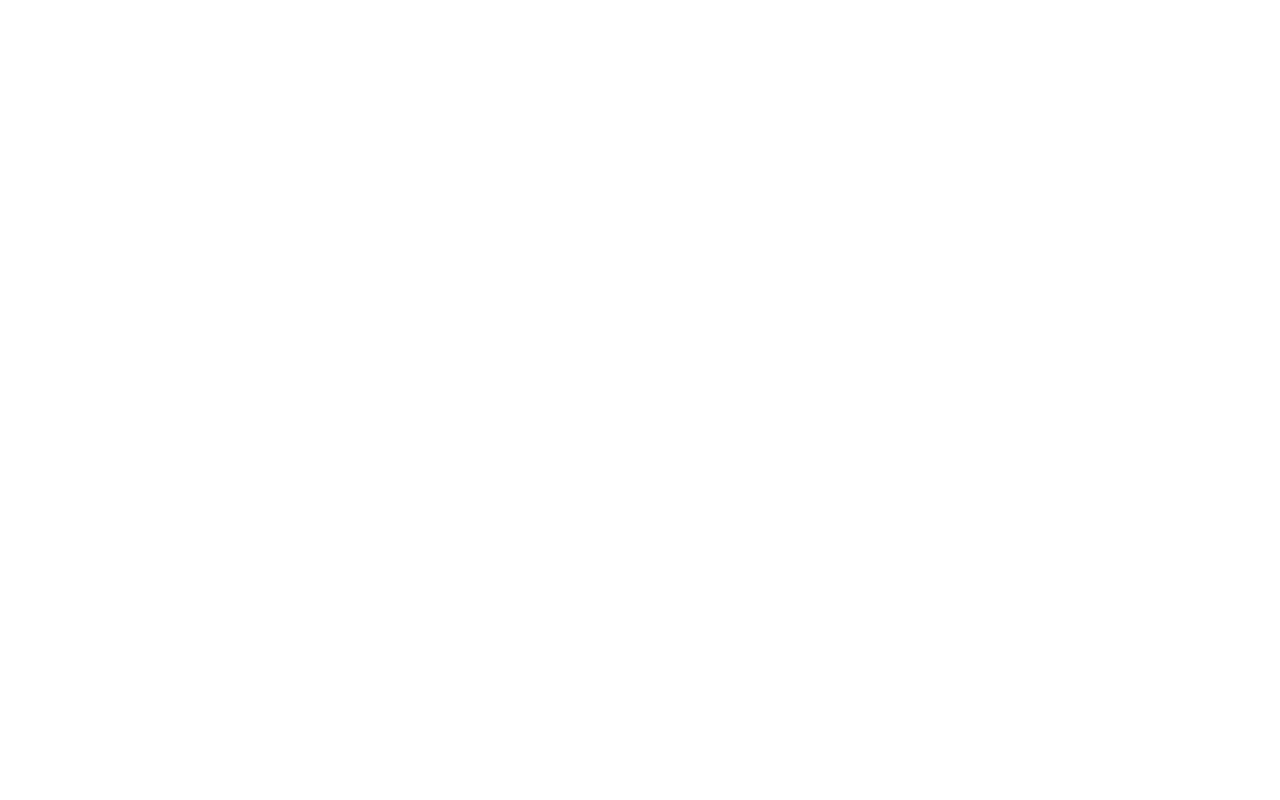
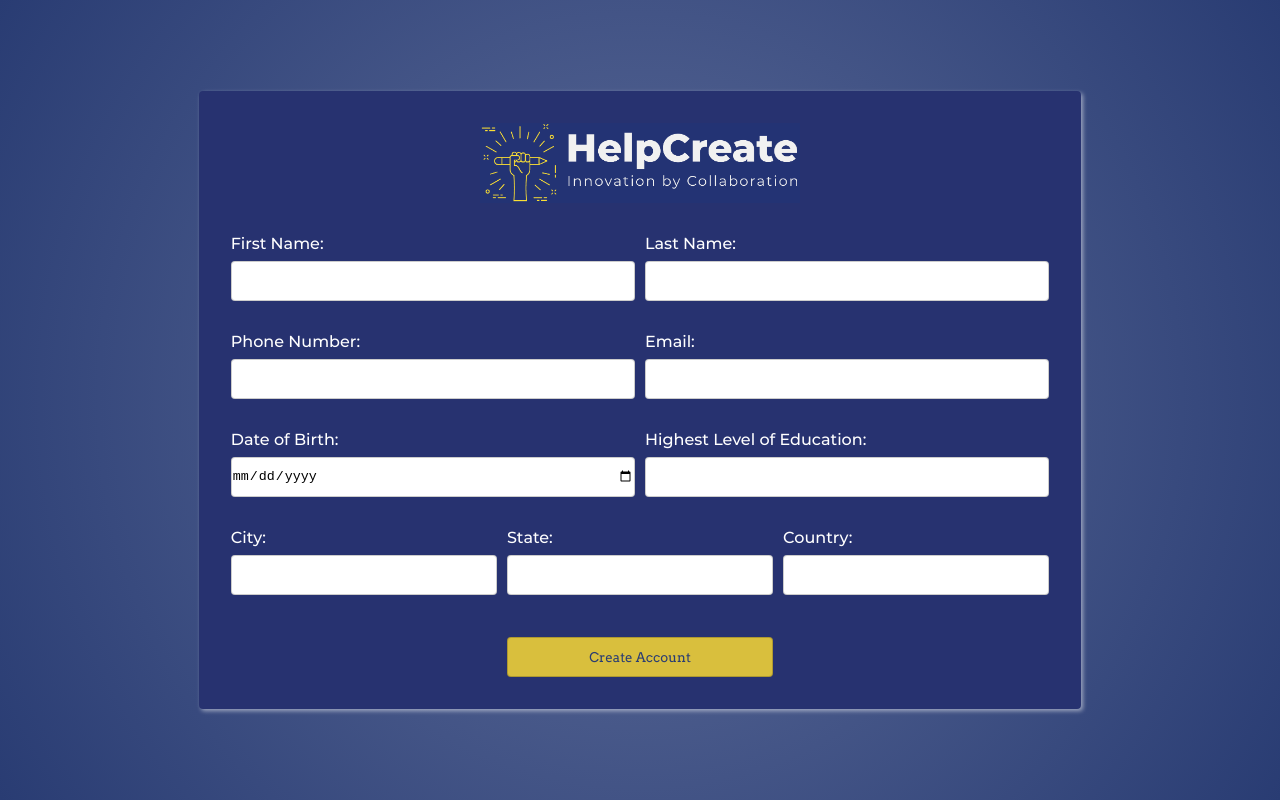
Before and after one commit to avaneeshk098/HelpCreateDesign, a plain HTML site: page Register/index.html in a window 1280 px wide. Drawn offline with Linux system fonts and the light colour scheme.

Commit message:
Added registration form

```diff
--- a/Register/index.html
+++ b/Register/index.html
@@ -0,0 +1,63 @@
+<!DOCTYPE html>
+<html lang="en">
+  <head>
+    <meta charset="UTF-8" />
+    <meta name="viewport" content="width=device-width, initial-scale=1.0" />
+    <title>HelpCreate - Register</title>
+    <link href="styles.css" rel="stylesheet" />
+  </head>
+  <body>
+      <div class="form-container">
+        <img src="HelpCreate Text Logo.png" alt=""class="form-img"/>
+          <form class="form">
+            <div class="form-group-desktop">
+            <div class="form-group">
+                <label for="fname">First Name:</label>
+                <input type="text" name="fname" id="fname" class="form-field"/>
+            </div>
+            <div class="form-group">
+                <label for="lname">Last Name:</label>
+                <input type="text" name="lname" id="lname" class="form-field"/>
+            </div>
+          </div>
+          <div class="form-group-desktop">
+            <div class="form-group">
+                <label for="phone">Phone Number:</label>
+                <input type="number" name="phone" id="phone" class="form-field">
+            </div>
+            <div class="form-group">
+                <label for="email">Email: </label>
+                <input type="email" name="email" id="email" class="form-field"/>
+            </div>
+          </div>
+          <div class="form-group-desktop">
+            <div class="form-group">
+                <label for="date">Date of Birth:</label>
+                <input type="date" name="date" id="date" class="form-field">
+            </div>
+            <div class="form-group">
+                <label for="edu">Highest Level of Education:</label>
+                <input type="text" name="edu" id="edu" class="form-field">
+            </div>
+          </div>
+          <div class="form-address-group">
+            <div class="form-group">
+                <label for="city">City:</label>
+                <input type="text" name="city" id="city" class="form-field">
+            </div>
+
+            <div class="form-group">
+                <label for="state">State:</label>
+                <input type="text" name="state" id="state" class="form-field">
+            </div>
+            <div class="form-group">
+                <label for="country">Country:</label>
+                <input type="text" name="country" id="country" class="form-field">
+            </div>
+            <button class="form-submit" type="submit">Create Account</button>
+          </div>
+          </form>
+      </div>
+    <script src="app.js"></script>
+  </body>
+</html>
--- a/Register/styles.css
+++ b/Register/styles.css
@@ -1 +1,110 @@
 @import url('../fonts/stylesheet.css');
+
+* {
+  box-sizing: border-box;
+  margin: 0;
+  padding: 0;
+}
+
+body {
+    background: rgb(111,125,166);
+background: -moz-radial-gradient(circle, rgba(111,125,166,1) 0%, rgba(82,98,145,1) 23%, rgba(41,60,115,1) 100%);
+background: -webkit-radial-gradient(circle, rgba(111,125,166,1) 0%, rgba(82,98,145,1) 23%, rgba(41,60,115,1) 100%);
+background: radial-gradient(circle, rgba(111,125,166,1) 0%, rgba(82,98,145,1) 23%, rgba(41,60,115,1) 100%);
+filter: progid:DXImageTransform.Microsoft.gradient(startColorstr="#6f7da6",endColorstr="#293c73",GradientType=1);
+}
+
+.form-img{
+  height: 80px;
+  display: block;
+  margin: 0 auto;
+  width: auto;
+  margin-bottom: 2rem;
+}
+
+
+.form-container{
+  display: block;
+  margin: 0 auto;
+  background-color: white;
+  width: fit-content;
+  padding: 2rem;
+  border-radius: 4px;
+  border: none;
+  background-color: rgb(39, 50,112);
+  box-shadow: 2px 2px 4px rgba(255,255,255, 0.5);
+}
+
+.form-group{
+  margin-bottom: 2rem;
+}
+
+.form-field{
+  height: 40px;
+  margin-top: 8px;
+  width :100%;
+  outline: none;
+  border: 1px solid rgba(0,0,0,0.2);
+  border-radius: 4px;
+}
+
+.form-group label{
+  font-family: 'montserrat';
+  color: #fff;
+  font-weight: 500;
+}
+
+.form-group-desktop{
+  display: grid;
+  grid-template-columns: 1fr 1fr;
+  grid-gap: 10px;
+}
+
+.form-address-group{
+  display: grid;
+  grid-template-columns: 1fr 1fr 1fr;
+  grid-gap: 10px;
+}
+
+.form-submit{
+  grid-column-start: 2;
+  height: 40px;
+  border-radius: 4px;
+  outline: none;
+  border: 1px solid rgba(0,0,0,0.2);
+  font-family: 'arvo';
+  background-color: #D9BF3D;
+  color: #293C73;
+}
+
+.form-submit:hover{
+  cursor: pointer;
+  background-color: #F2D338;
+  transition: all ease-in-out 350ms;
+}
+
+@media screen and (min-width: 900px){
+  body{
+    display: flex;
+    height: 100vh;
+    justify-content: center;
+    align-items: center;
+  }
+}
+
+@media screen and (max-width: 900px){
+  .form-img{
+    height: 45px;
+    width: auto;
+  }
+
+  .form-group-desktop{
+    display: flex;
+    flex-direction: column;
+  }
+
+  .form-address-group{
+    display: flex;
+    flex-direction: column;
+  }
+}
```
Also changed, not shown: Home/index.css (+40 -40 lines), Home/index.html (+50 -33 lines), Register/HelpCreate Text Logo.png (added), 1 other file.
